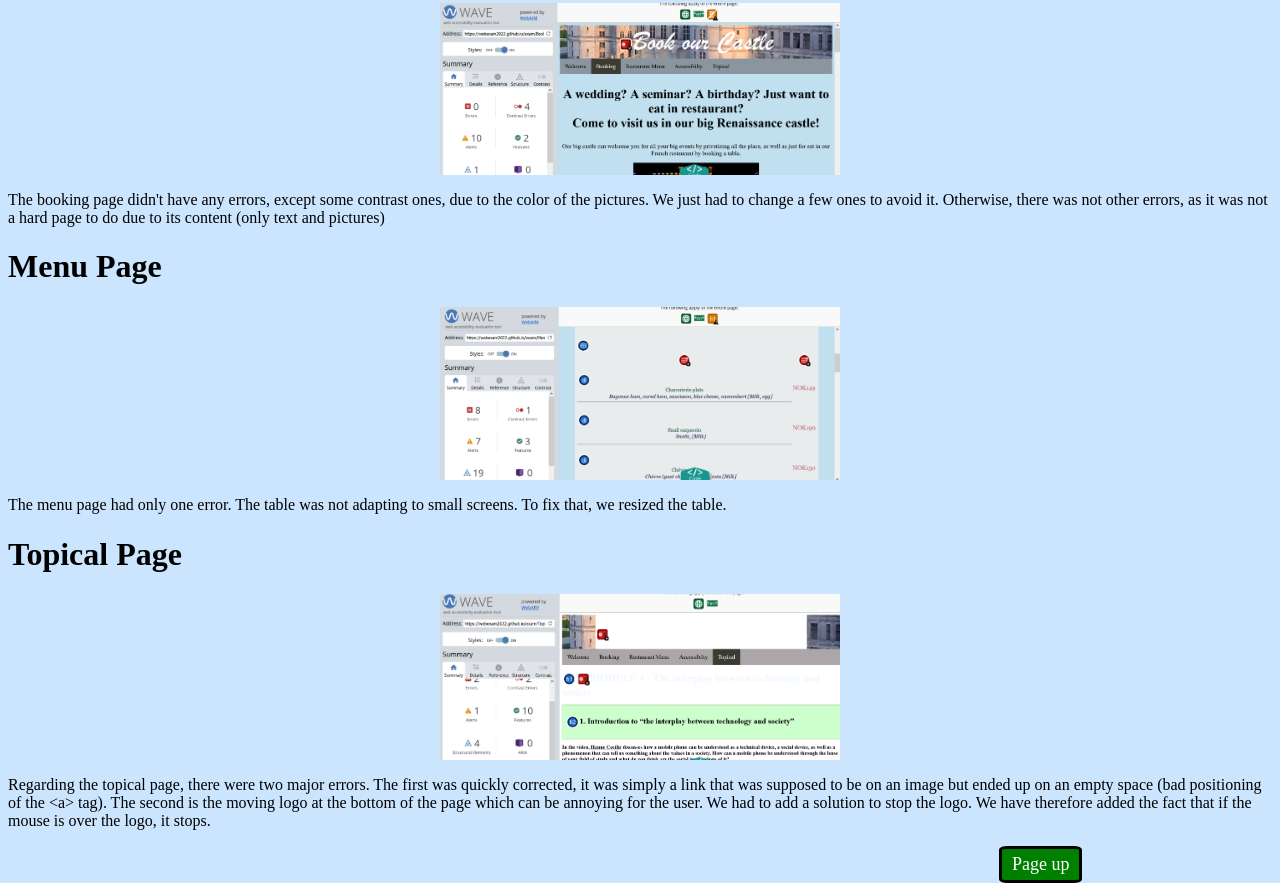
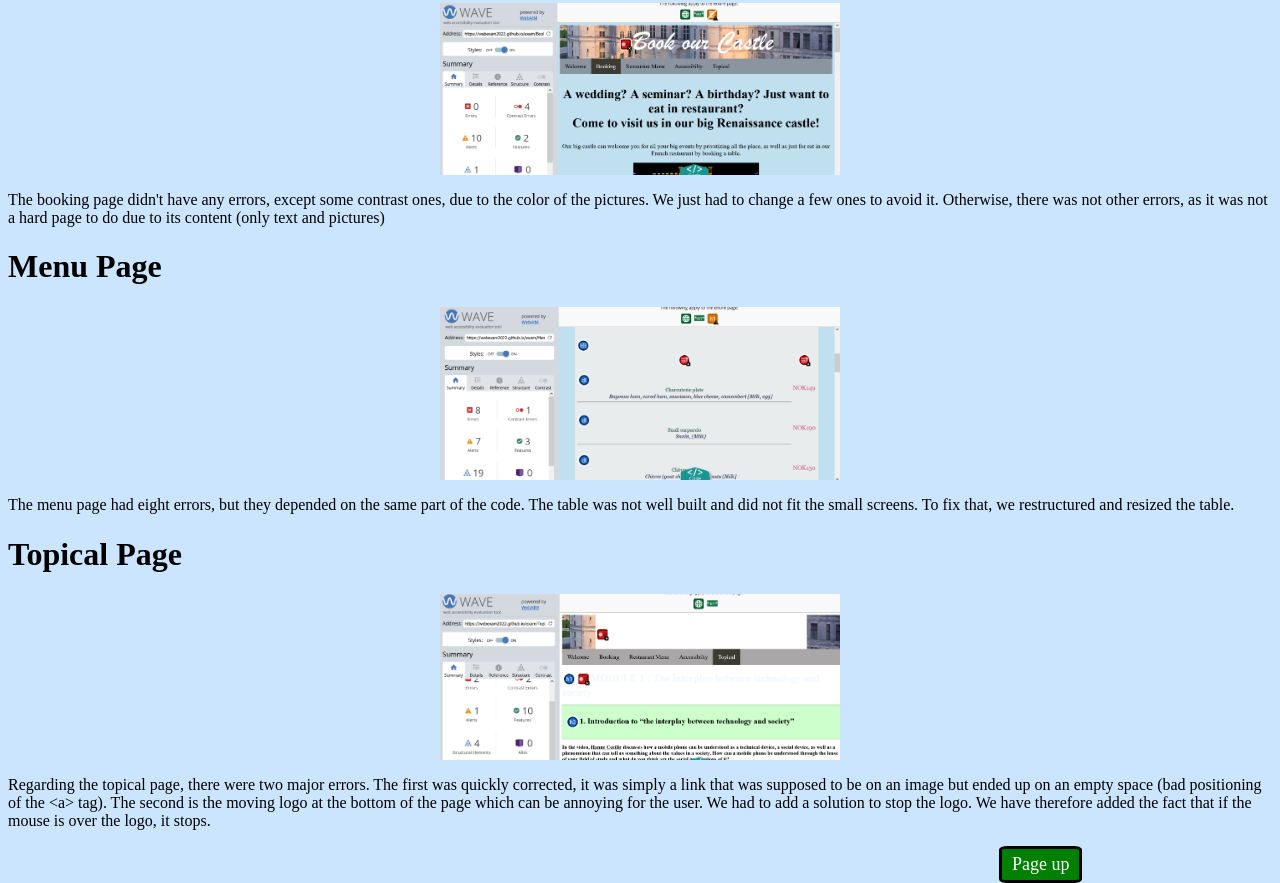
Before and after one commit to webExam2022/exam, a plain HTML site: page Accessibility_page.html in a window 1280 px wide. Shown: the part 588-1471 px from the top of the page. Drawn offline with Linux system fonts and the light colour scheme.

Commit message:
Update Accessibility_page.html

```diff
--- a/Accessibility_page.html
+++ b/Accessibility_page.html
@@ -26,7 +26,7 @@
     <p>The booking page didn't have any errors, except some contrast ones, due to the color of the pictures. We just had to change a few ones to avoid it. Otherwise, there was not other errors, as it was not a hard page to do due to its content (only text and pictures)</p>
     <h1>Menu Page</h1>
     <img src="Bugs_Menu.png" class="img1" alt="Bugs menu page">
-    <p>The menu page had only one error. The table was not adapting to small screens. To fix that, we resized the table.</p>
+    <p>The menu page had eight errors, but they depended on the same part of the code. The table was not well built and did not fit the small screens. To fix that, we restructured and resized the table.</p>
     <h1>Topical Page</h1>
     <img src="Bugs_Topical.png" class="img1" alt="Bugs topical page">
     <p>Regarding the topical page, there were two major errors. The first was quickly corrected, it was simply a link that was supposed to be on an image but ended up on an empty space (bad positioning of the &lta&gt tag). The second is the moving logo at the bottom of the page which can be annoying for the user. We had to add a solution to stop the logo. We have therefore added the fact that if the mouse is over the logo, it stops.</p>
```
